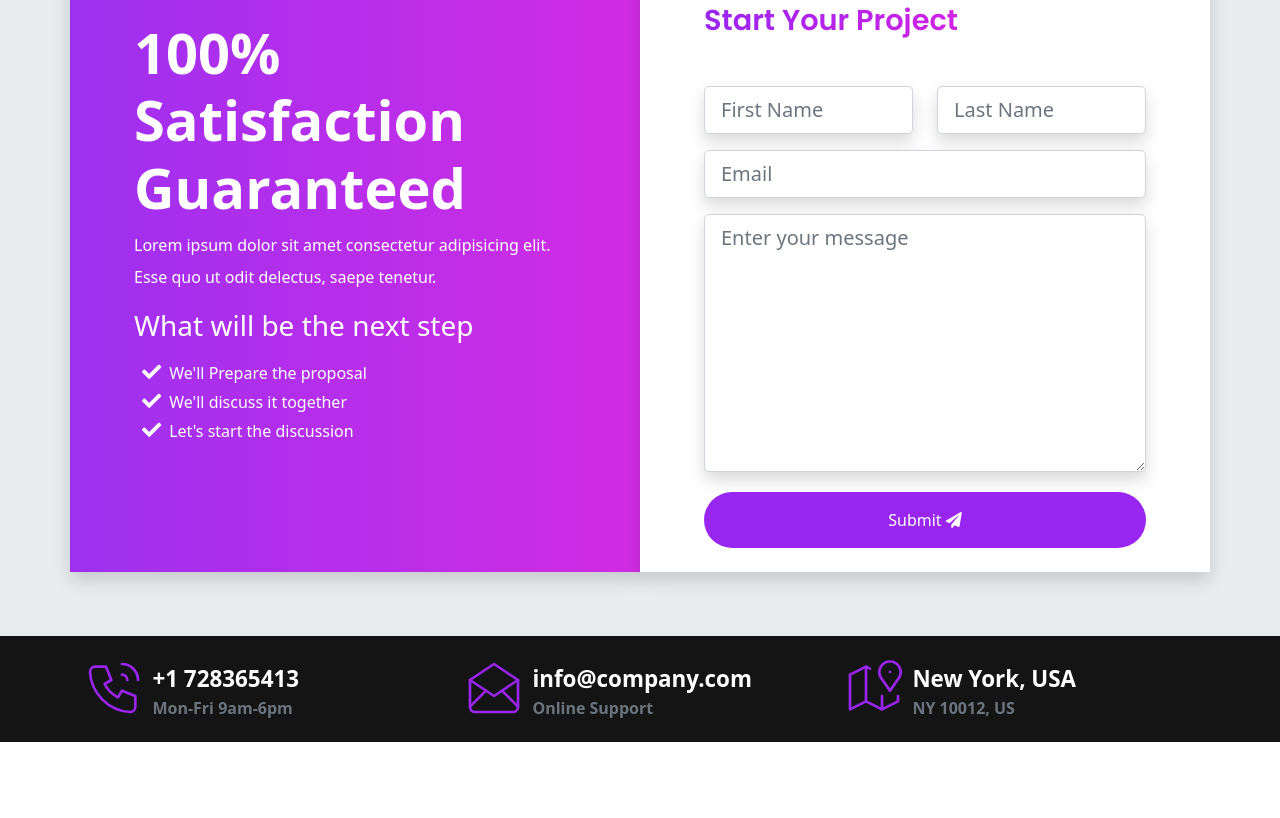
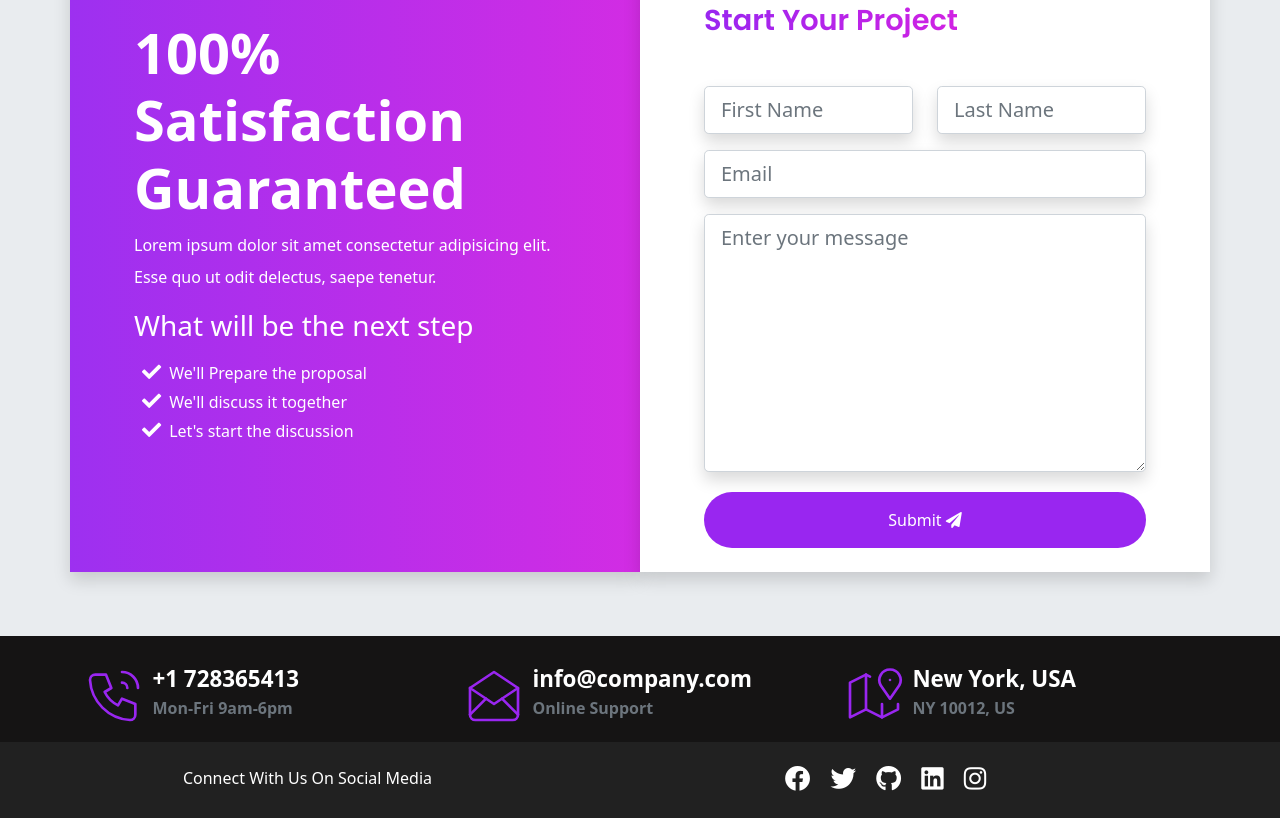
Before and after one commit to PuneetSivananda/bootstrap-5, a website: page index.html in a window 1280 px wide. Shown: the part 6766-7584 px from the top of the page. Before the commit the page ends 7508 px from the top, so only its background shows below. Drawn offline with Linux system fonts and the light colour scheme.

Commit message:
feat: fixed content part for footer

```diff
--- a/index.html
+++ b/index.html
@@ -808,6 +808,25 @@
         </div>
       </div>
     </div>
+
+    <!--///////////////////CONTENT FOR SOCIAL MEDIA////////////////////////////////////////////-->
+    <div class="footer-sm" style="background-color:#212121;">
+      <div class="container">
+        <div class="row py-4 text-center">
+          <div class="col-lg-5 col-md-6 mb-4 text-capitalize text-white mb-md-0">
+            connect with us on social media
+          </div>
+          <div class="col-lg-7 col-md-6">
+            <a href=""><i class="fab fa-facebook"></i></a>
+            <a href=""><i class="fab fa-twitter"></i></a>
+            <a href=""><i class="fab fa-github"></i></a>
+            <a href=""><i class="fab fa-linkedin"></i></a>
+            <a href=""><i class="fab fa-instagram"></i></a>
+          </div>
+        </div>
+      </div>
+    </div>
+
   </footer>
 
 
--- a/scss/sections/_footer.scss
+++ b/scss/sections/_footer.scss
@@ -14,7 +14,7 @@
   &__icon{
     width: 2rem;
     stroke: $primary;
-
+    padding-top: 0.5rem;
     @include media-breakpoint-up(sm){
       width: 4rem;
     }
@@ -43,3 +43,19 @@
     }
   }
 }
+
+//Style Social media content
+
+.footer-sm{
+  a{
+    color: $white;
+    i{
+      font-size: 1rem;
+      margin-left: 1rem;
+
+      @include media-breakpoint-up(sm){
+        font-size: 1.6rem;
+      }
+    }
+  }
+}
```
Also changed, not shown: assests/css/style.css, 1 other file.
